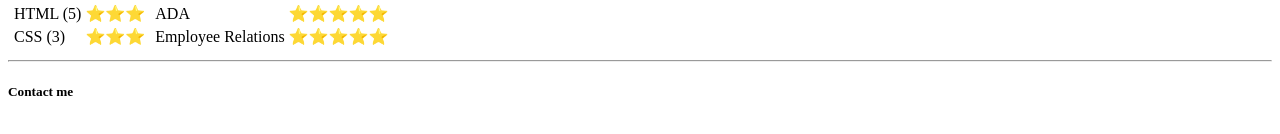
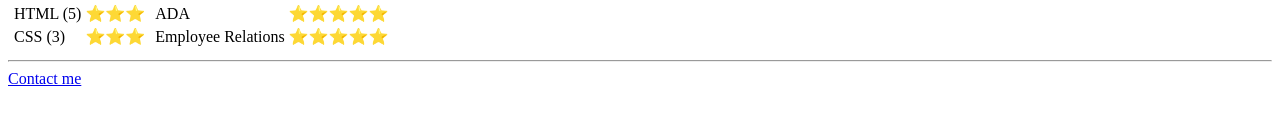
Before and after one commit to magarman/cv, a plain HTML site: page index.html in a window 1280 px wide. Shown: the part 524-658 px from the top of the page. Drawn offline with Linux system fonts and the light colour scheme.

Commit message:
Updated index.html

```diff
--- a/index.html
+++ b/index.html
@@ -89,7 +89,7 @@
         </table>
 
         <hr>
-        <h5 href="contact-me.html">Contact me</h5>
+        <a href="contact-me.html">Contact me</a>
 
 </body>
 
```
